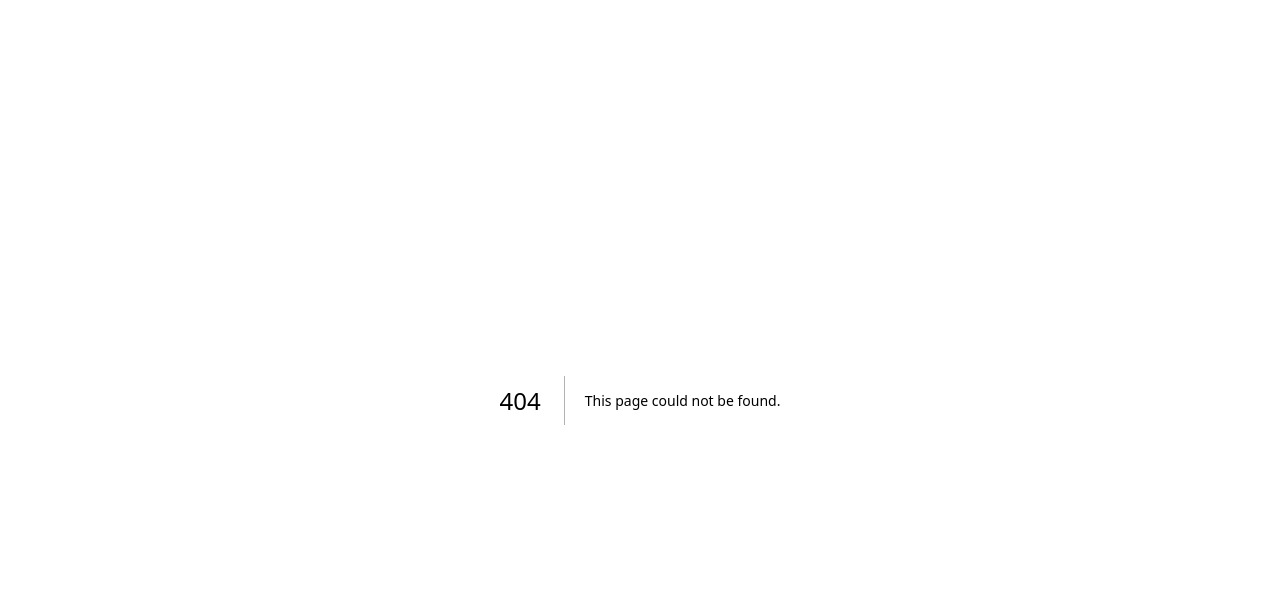
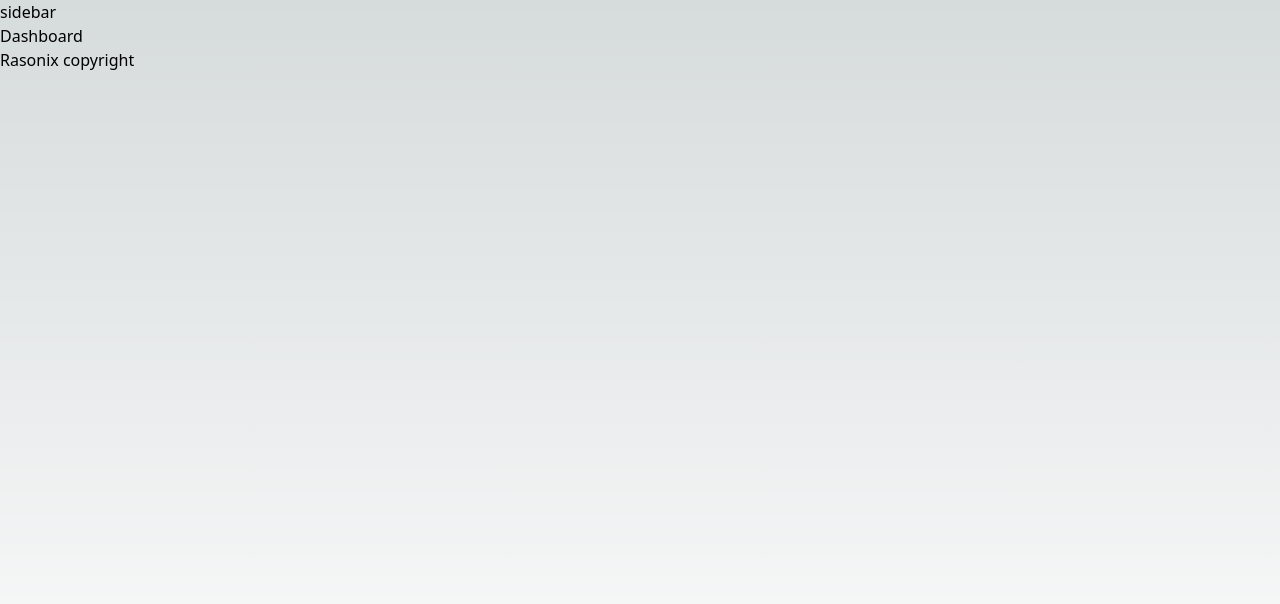
Before and after one commit to Nitin-Mharanur/rasonix-website, a Next.js app: page /dashboard in a window 1280 px wide. Before the commit this address had no page. Shown: the top 604 px of the page. Built offline with nearby package versions, Linux system fonts and the light colour scheme.

Commit message:
dashboard page created

```diff
--- /dev/null
+++ b/app/dashboard/layout.js
@@ -0,0 +1,16 @@
+export const metadata = {
+  title: "Dashboard",
+  description: "Generated by create next app",
+};
+
+export default function DashboardLayout({ children }) {
+  return (
+    <html lang="en">
+      <body className="bg-no-repeat min-h-screen">
+        <aside>sidebar</aside>
+        {children}
+        <footer>Rasonix copyright</footer>
+      </body>
+    </html>
+  );
+}
--- /dev/null
+++ b/app/dashboard/page.js
@@ -0,0 +1,7 @@
+import React from "react";
+
+function DashboardPage() {
+  return <div>Dashboard</div>;
+}
+
+export default DashboardPage;
```
